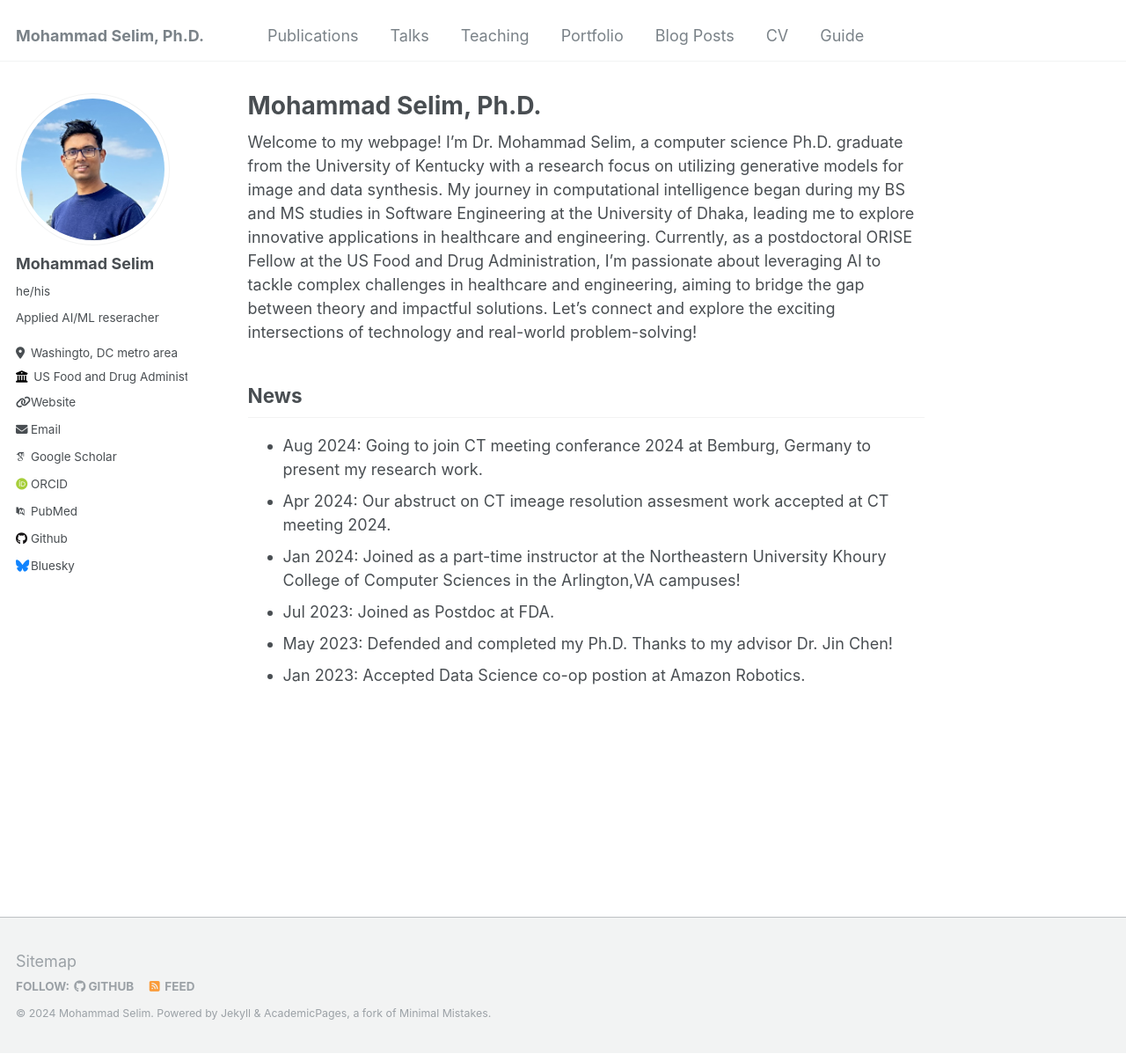
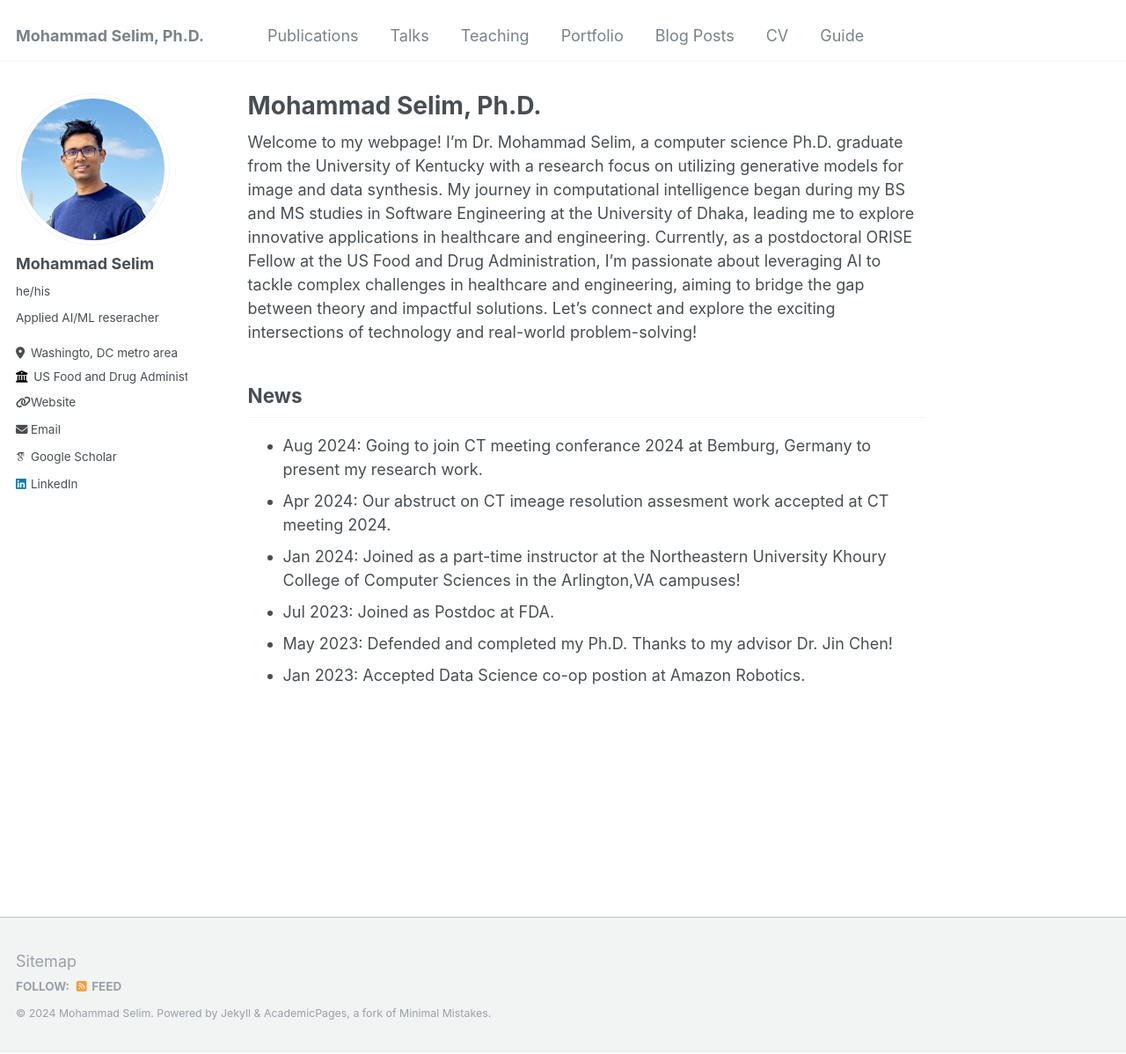
Before and after one commit to selimmd/selimmd.github.io, a Jekyll site: the page built from _pages/about.md, in a window 1280 px wide and 1198 px high. Shown: the whole window at 88% size. Built offline with Jekyll 4.4.1, drawn with Linux system fonts in a browser that asks for light colours; some web fonts are replaced; part of the change alters nothing that is shown.

Commit message:
Update _config.yml

```diff
--- a/_config.yml
+++ b/_config.yml
@@ -27,50 +27,51 @@ author:
   bio              : "Applied AI/ML reseracher"
   location         : "Washingto, DC metro area"
   employer         : "US Food and Drug Administartion"
-  uri              : "selimmd.github.io" # URL
+  uri              : https://selimmd.github.io
   email            : "selim.iitdu@gmail.com"
 
   # Academic websites
-  arxiv            : # URL - Update with the correct link to your profile
   googlescholar    : https://scholar.google.com/citations?user=lx7UxJcAAAAJ&hl=en"
-  impactstory      : # URL
-  orcid            : "http://orcid.org/yourorcidurl"
-  pubmed           : "https://www.ncbi.nlm.nih.gov/pubmed/?term=john+snow"
-  researchgate     : # URL
+  # arxiv            : # URL - Update with the correct link to your profile
 
-  # Repositories and software development
-  bitbucket        : # Username - Update with your username on the site
-  codepen          : # Username
-  dribbble         : # Username
-  github           : "academicpages"
-  kaggle           : # Username
-  stackoverflow    : # User number or user number and name (i.e., use "1" or "1/jeff-atwood")
+  # impactstory      : # URL
+  # orcid            : "http://orcid.org/yourorcidurl"
+  # pubmed           : "https://www.ncbi.nlm.nih.gov/pubmed/?term=john+snow"
+  # researchgate     : # URL
 
-  # Social media
-  bluesky          : "bsky.app" # Replace this with you Bluesky username
-  facebook         : # Username
-  flickr           : # Username
-  foursquare       : # Username
-  goodreads        : # Username
-  google_plus      : # Username
-  keybase          : # Username
-  instagram        : # Username
-  lastfm           : # Username
-  linkedin         : # Username
-  mastodon         : # URL
-  medium           : # URL
-  pinterest        : # Username
-  soundcloud       : # Username
-  steam            : # Username
-  telegram         : # URL
-  tumblr           : # Username
-  twitter          : # Username for X / Twitter
-  vine             : # Username
-  weibo            : # Username
-  wikipedia        : # Username
-  xing             : # Username
-  youtube          : # Username
-  zhihu            : # URL
+  # # Repositories and software development
+  # bitbucket        : # Username - Update with your username on the site
+  # codepen          : # Username
+  # dribbble         : # Username
+  # github           : "academicpages"
+  # kaggle           : # Username
+  # stackoverflow    : # User number or user number and name (i.e., use "1" or "1/jeff-atwood")
+
+  # # Social media
+  # bluesky          : "bsky.app" # Replace this with you Bluesky username
+  # facebook         : # Username
+  # flickr           : # Username
+  # foursquare       : # Username
+  # goodreads        : # Username
+  # google_plus      : # Username
+  # keybase          : # Username
+  # instagram        : # Username
+  # lastfm           : # Username
+  linkedin         : md-mohammad-selim-6510b7134
+  # mastodon         : # URL
+  # medium           : # URL
+  # pinterest        : # Username
+  # soundcloud       : # Username
+  # steam            : # Username
+  # telegram         : # URL
+  # tumblr           : # Username
+  # twitter          : # Username for X / Twitter
+  # vine             : # Username
+  # weibo            : # Username
+  # wikipedia        : # Username
+  # xing             : # Username
+  # youtube          : # Username
+  # zhihu            : # URL
 
 
 # Site Settings
```
